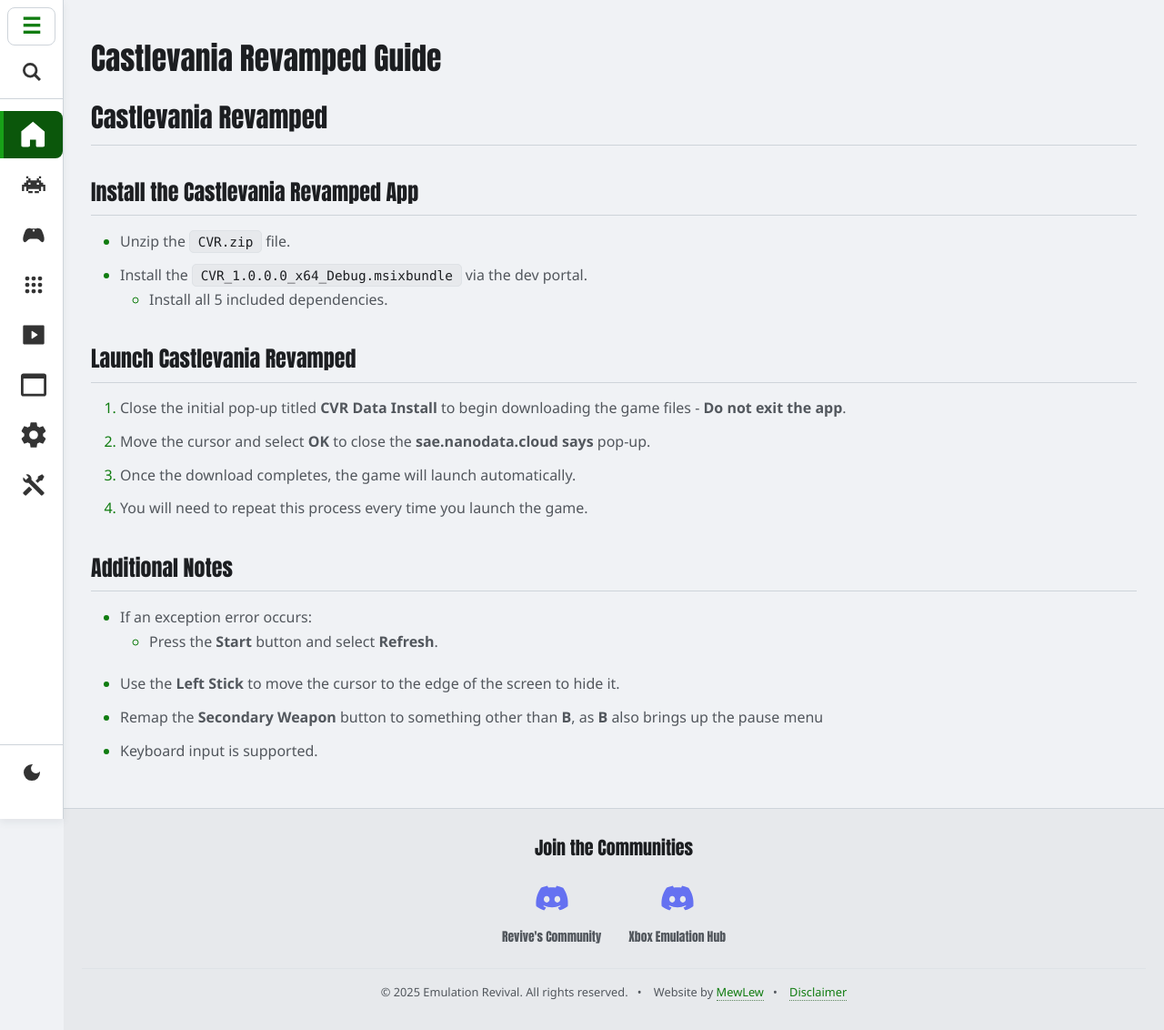
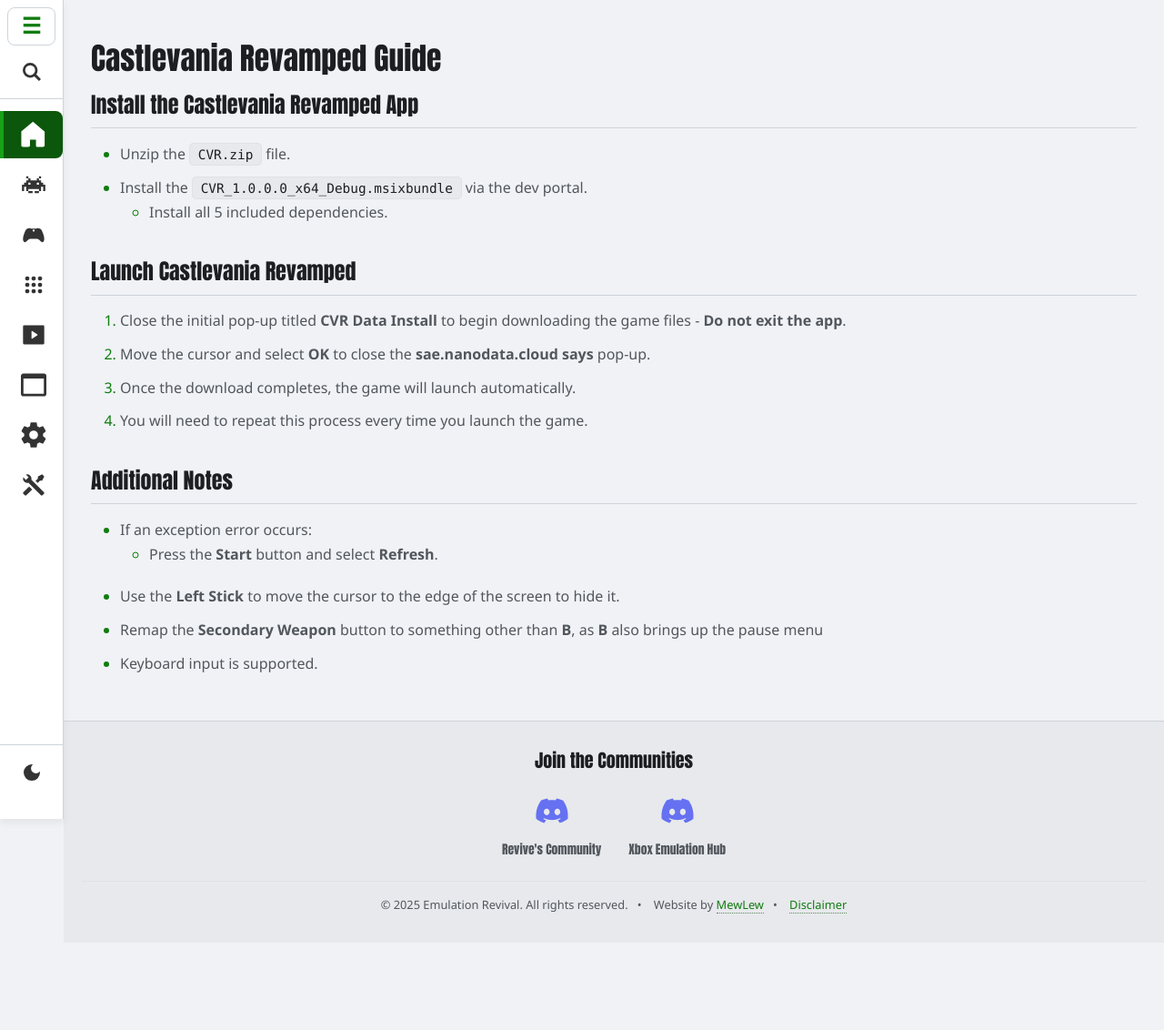
Before and after one commit to EmulationRevival/emulationrevival.github.io, a Jekyll site: the page built from guides/ports/castlevania.md, in a window 1280 px wide. Shown: the whole page at 91% size. Built offline with Jekyll 4.4.1, drawn with Linux system fonts in a browser that asks for light colours; after the commit the page ends 1036 px from its top, so only the background shows below that.

Commit message:
Update castlevania.md

```diff
--- a/guides/ports/castlevania.md
+++ b/guides/ports/castlevania.md
@@ -4,8 +4,6 @@
 permalink: /guides/ports/castlevania-guide/
 description: "A guide for setting up Castlevania Revamped on dev mode."
 ---
-
-## Castlevania Revamped
 
 ### Install the Castlevania Revamped App
 - Unzip the `CVR.zip` file.
```
